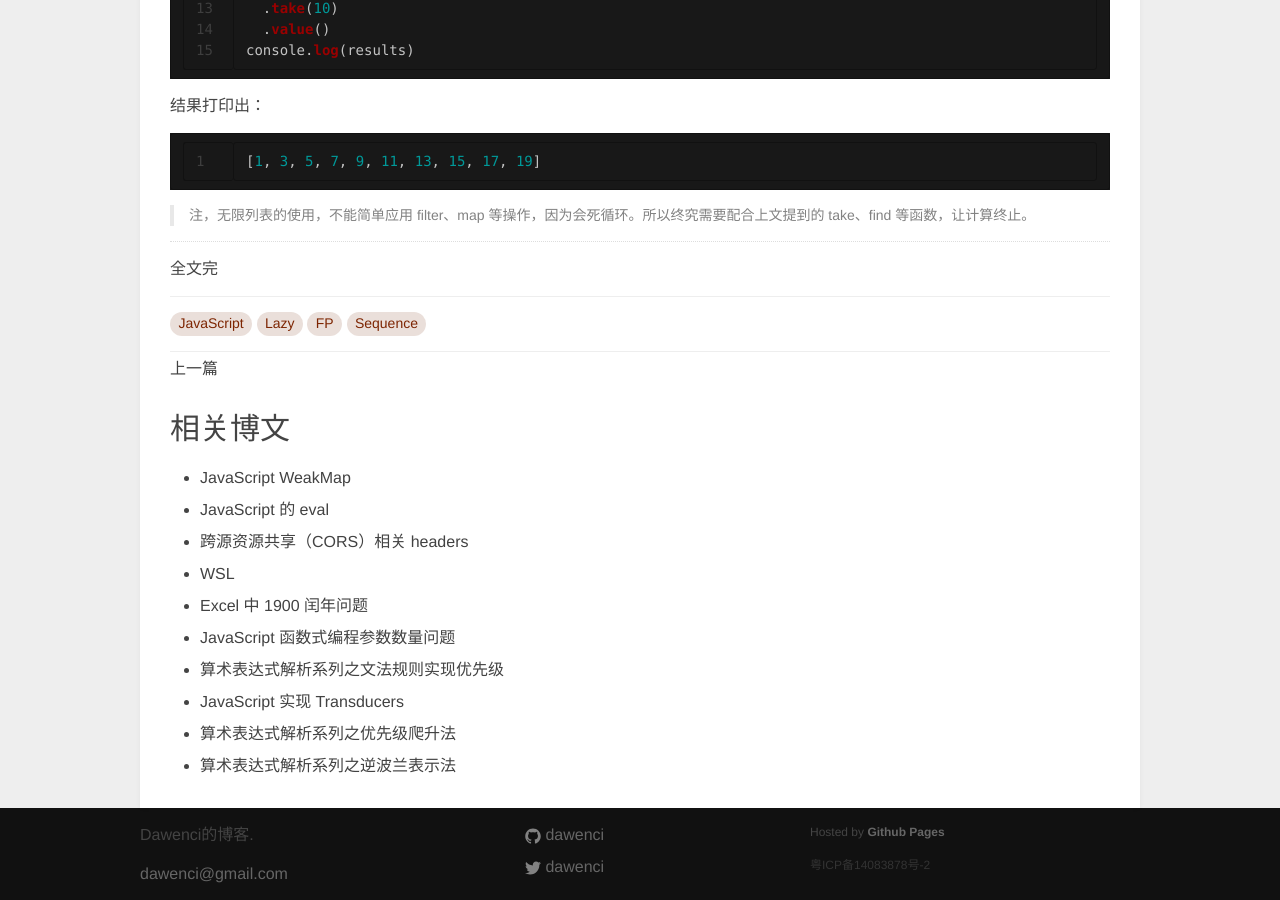
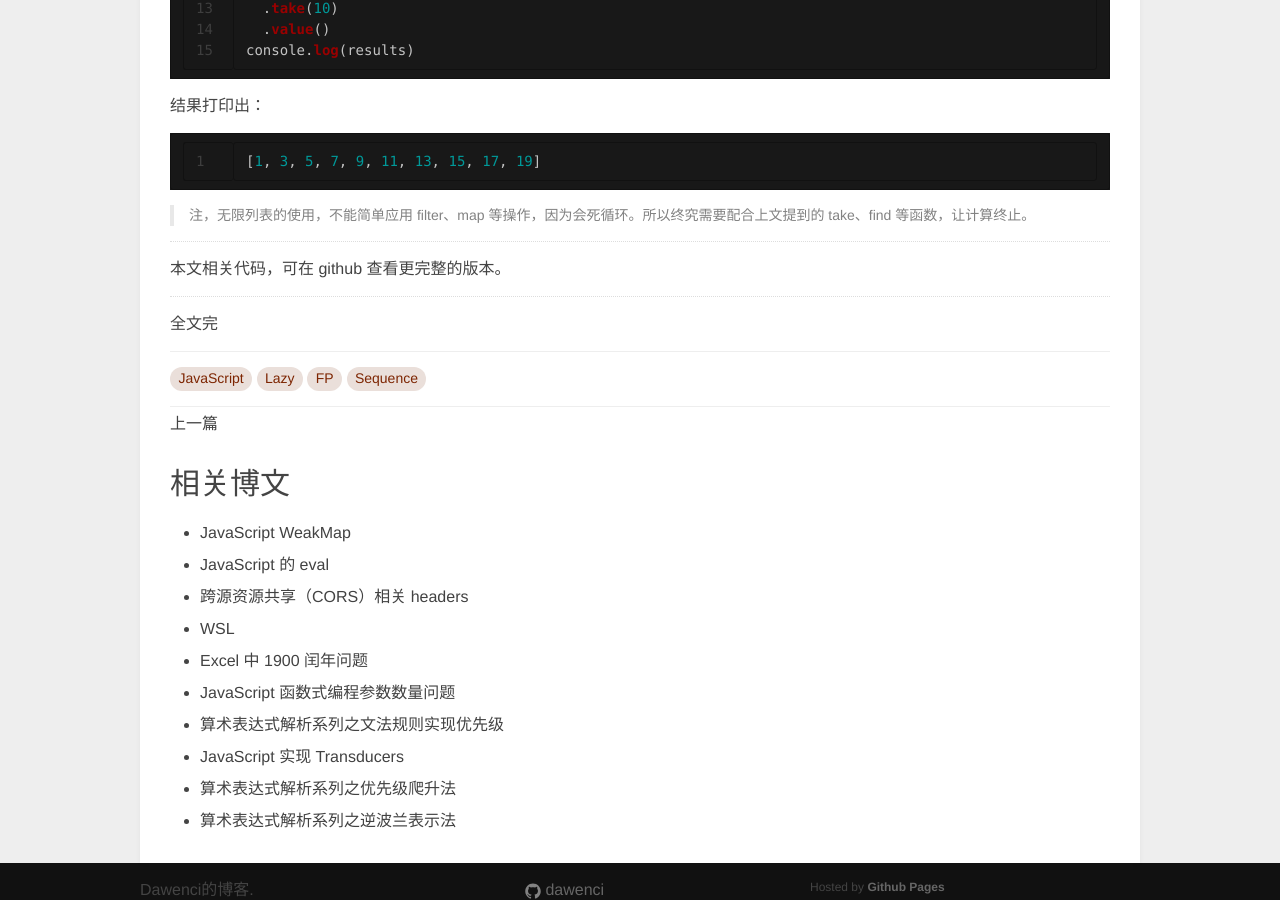
Before and after one commit to dawenci/dawenci.github.io, a Jekyll site: the page built from _posts/2022-04-29-optimizations-for-javascript-list-operations.md, in a window 1280 px wide and 900 px high, scrolled down 8828 px. Built offline with Jekyll 4.4.1, drawn with Linux system fonts in a browser that asks for light colours; comment, search, counter and statistics services are not loaded; a style sheet for code colours, icons or effects is not loaded.

Commit message:
更新文章

```diff
--- a/_posts/2022-04-29-optimizations-for-javascript-list-operations.md
+++ b/_posts/2022-04-29-optimizations-for-javascript-list-operations.md
@@ -427,4 +427,8 @@ console.log(results)
 
 ---
 
+本文相关代码，可在 [github](https://github.com/dawenci/sequence) 查看更完整的版本。
+
+---
+
 全文完
```
